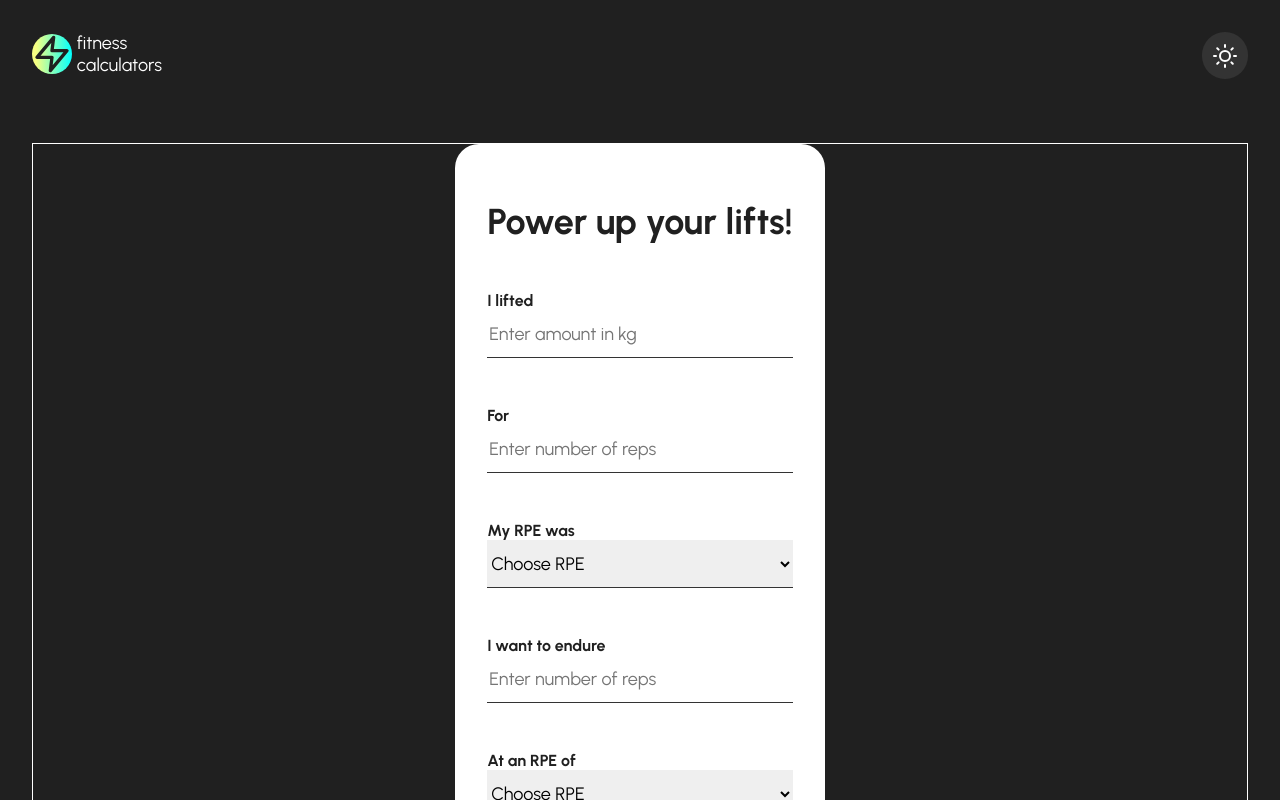
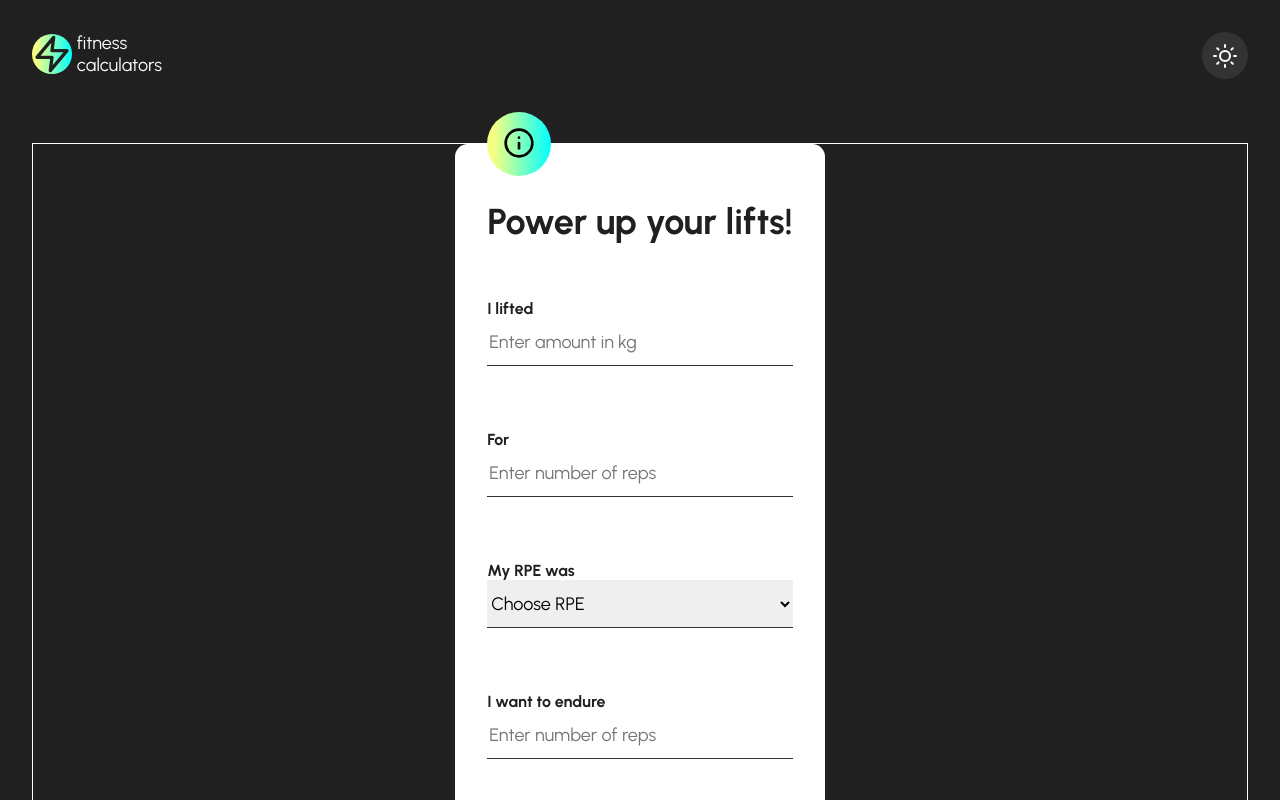
Before and after one commit to Melisa-Zorraindo/fitness-calculators, a React (Vite) app: page /liftingCalculator in a window 1280 px wide. Shown: the top 800 px of the page. Built offline with nearby package versions, Linux system fonts and the light colour scheme.

Commit message:
Adds instructions and styles interactions

```diff
--- a/src/components/forms/weightCalc.jsx
+++ b/src/components/forms/weightCalc.jsx
@@ -1,7 +1,12 @@
 import PrimaryCTA from "../buttons/primaryButton";
+import { Info } from "react-feather";
 
 export default function LiftingForm() {
   return (
+    <>
+      <button className="info-btn">
+        <Info size={"2rem"} />
+      </button>
       <form>
         <div className="field-block">
           <label htmlFor="lifted-weight">I lifted</label>
@@ -74,9 +79,42 @@ export default function LiftingForm() {
           </select>
         </div>
 
-      <div className="btn-block">
         <PrimaryCTA text={"calculate"} />
+        <div className="instructions">
+          <ol>
+            <li>
+              Enter the weight you lifted in kilograms (kg) in the
+              <span> "I lifted" </span>
+              field.
+            </li>
+            <li>
+              Enter the number of reps you completed in the <span> "For" </span>
+              field.
+            </li>
+            <li>
+              Select the RPE (Rate of Perceived Exertion) you experienced from
+              the dropdown menu in the <span> "My RPE was" </span>field.
+            </li>
+            <li>
+              Enter the number of reps you want to endure in the{" "}
+              <span> "I want to endure" </span>field.
+            </li>
+            <li>
+              Select the desired RPE you want to achieve from the dropdown menu
+              in the<span> "At an RPE of" </span>field.
+            </li>
+            <li>
+              Click the<span> "Calculate" </span>button to generate the
+              recommended weight to lift for the desired number of reps and RPE.
+            </li>
+          </ol>
+          <p>
+            <span> Note: </span>The RPE scale ranges from 6.5 (very light) to 10
+            (maximum effort), with increments of 0.5. Choose the RPE that most
+            closely matches your perceived level of exertion during the lift.
+          </p>
         </div>
       </form>
+    </>
   );
 }
--- a/src/styles/components/forms/calc.styles.jsx
+++ b/src/styles/components/forms/calc.styles.jsx
@@ -3,17 +3,61 @@ import styled from "styled-components";
 export const StyledForm = styled.div`
   background-color: ${({ theme }) => theme.color.support};
   color: ${({ theme }) => theme.color.main};
-  border-radius: 1.5rem;
+  border-radius: 0.8rem;
   padding: 2rem;
   margin: 0 auto;
+  position: relative;
+
+  .info-btn {
+    position: absolute;
+    top: -2rem;
+    width: 4rem;
+    height: 4rem;
+    background: ${({ theme }) => theme.color.accent};
+    border: none;
+    border-radius: 50%;
+    cursor: pointer;
+    z-index: 1;
+  }
+
+  .instructions {
+    position: absolute;
+    top: 0;
+    left: 0;
+    border-radius: 0.8rem;
+    padding: 2rem 1rem;
+    background: ${({ theme }) => theme.color.onFocus};
+    display: none;
+    height: 100%;
+
+    ol {
+      padding: 1rem;
+    }
+
+    li {
+      padding: 0.5rem 0;
+
+      span {
+        font-weight: 700;
+      }
+    }
+
+    p {
+      span {
+        font-weight: 700;
+      }
+    }
+  }
 
   form {
     width: 100%;
+    display: flex;
+    flex-direction: column;
 
     .field-block {
       display: flex;
       flex-direction: column;
-      margin: 3rem 0;
+      margin: 2rem 0;
       font-size: 16px;
       font-weight: 700;
 
@@ -27,13 +71,9 @@ export const StyledForm = styled.div`
 
         &:focus {
           outline: none;
-          border-bottom: 2px solid ${({ theme }) => theme.color.onFocus};
+          border-bottom: 2px solid ${({ theme }) => theme.color.onFocusContrast};
         }
       }
     }
-
-    .btn-block {
-      text-align: center;
-    }
   }
 `;
--- a/src/styles/themes/dark.jsx
+++ b/src/styles/themes/dark.jsx
@@ -6,6 +6,8 @@ const dark = {
     contrast: "#333",
     support: "#fff",
     accent: "linear-gradient(90deg, #f7ff82 10%, #00ffff 100%)",
+    onFocus: "#fbffc8",
+    onFocusContrast: "#00ffff",
   },
   break: {
     medium: "820px",
```
Lines whose indentation alone changed are shown as unchanged.
